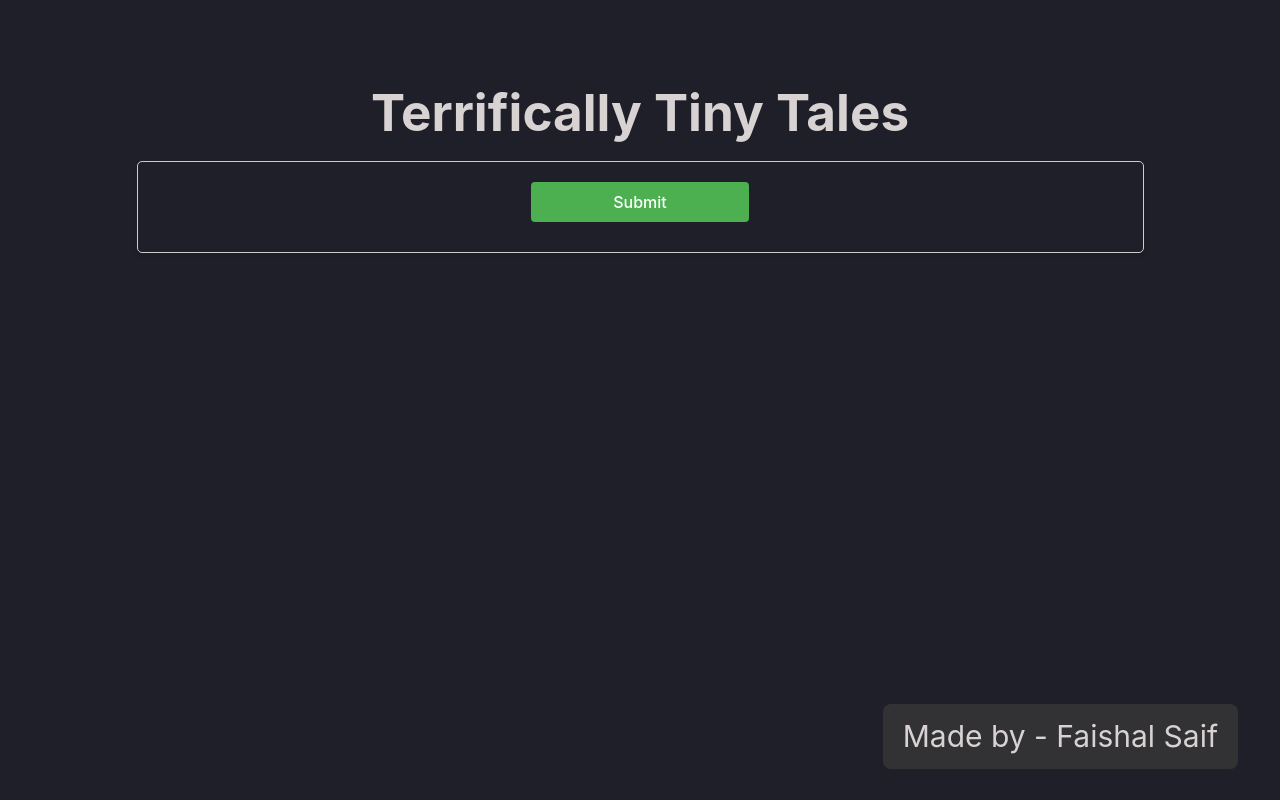
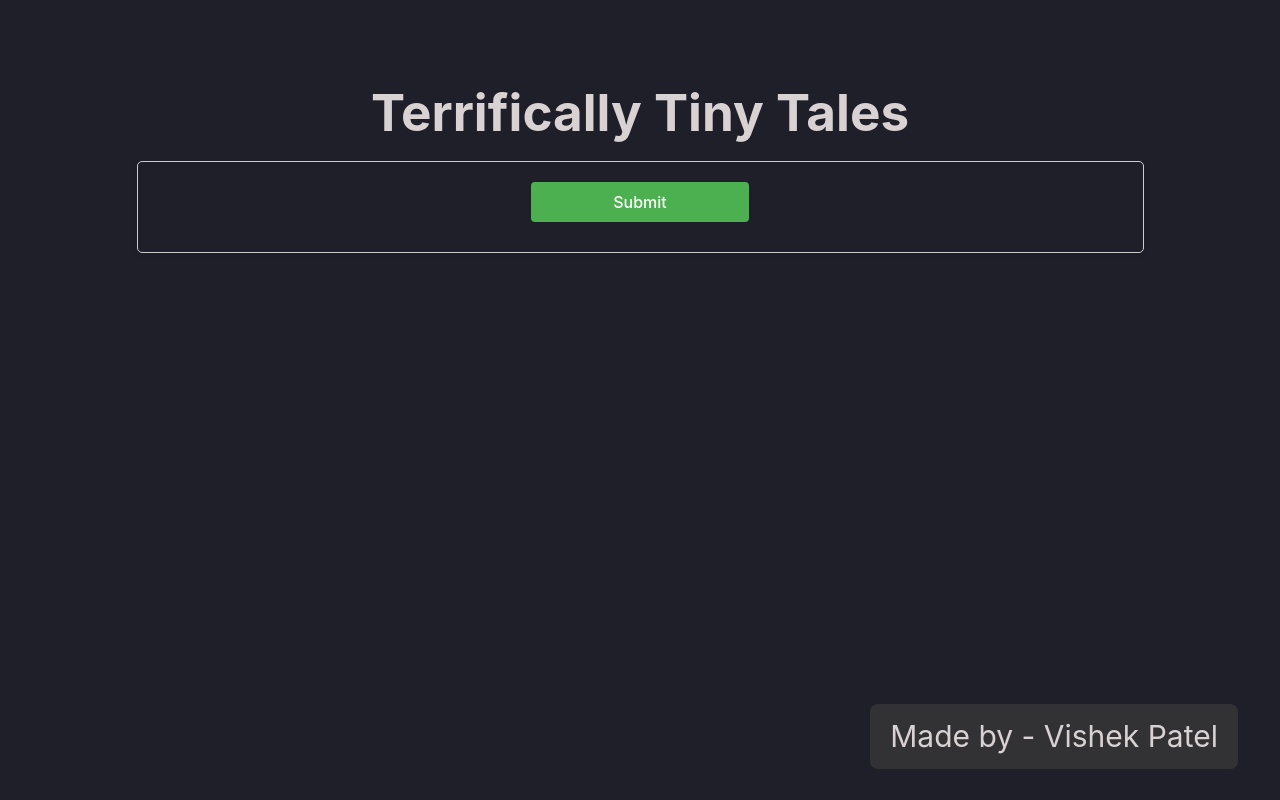
Before and after one commit to vishek-patel/Terrifically-Tiny-Tales, a React (Vite) app: page / in a window 1280 px wide. Built offline with nearby package versions, Linux system fonts and the light colour scheme.

Commit message:
css changed

```diff
--- a/src/App.jsx
+++ b/src/App.jsx
@@ -94,7 +94,7 @@ const App = () => {
           </div>
         )}
       </div>
-      <div className="author">Made by - Faishal Saif</div>
+      <div className="author">Made by - Vishek Patel</div>
     </div>
   );
 };
```
